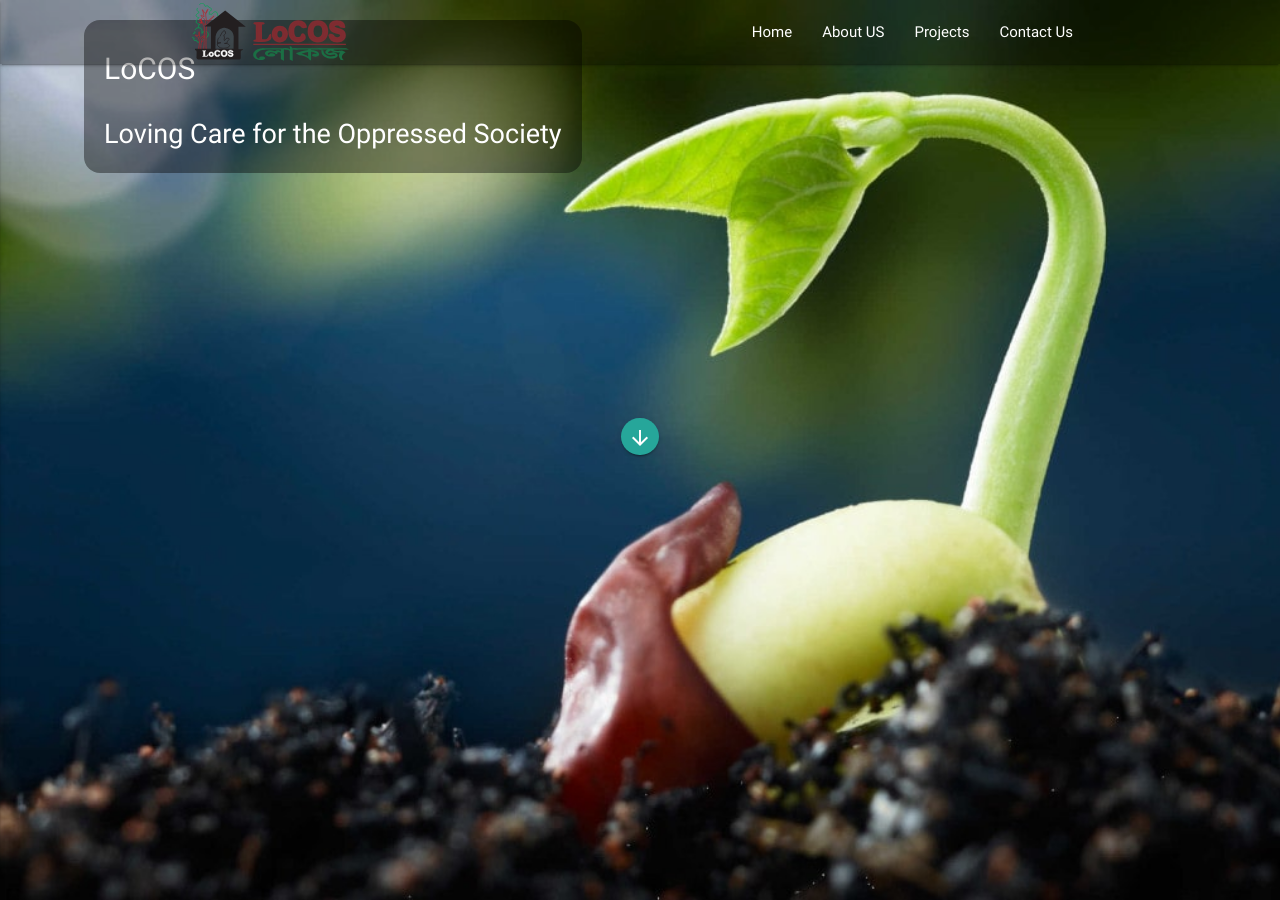
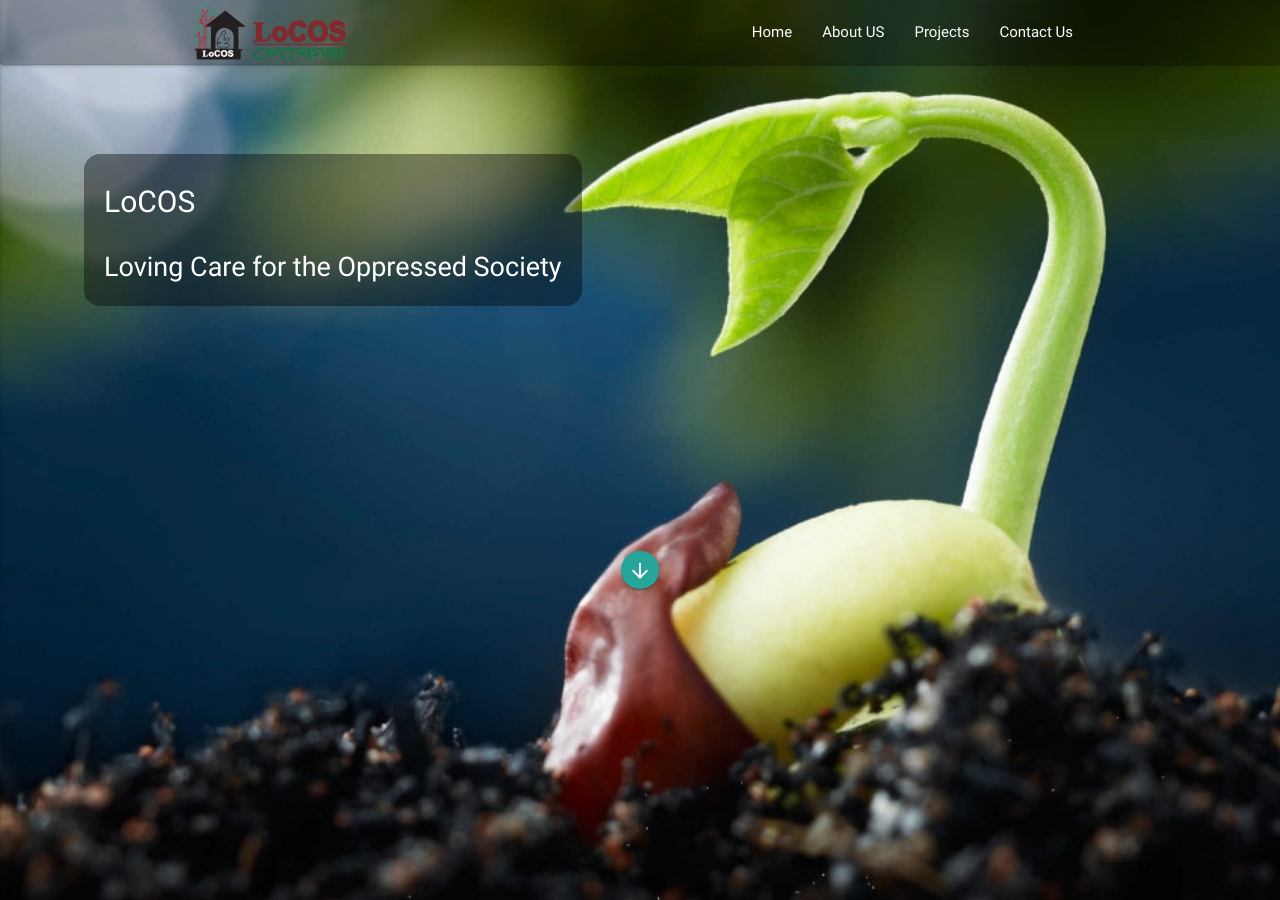
Before and after one commit to locosbd/locosbd.github.io, a Jekyll site: the page built from index.md, in a window 1280 px wide and 900 px high. Built offline with Jekyll 4.4.1, drawn with Linux system fonts in a browser that asks for light colours.

Commit message:
changed home

```diff
--- a/_sass/main.scss
+++ b/_sass/main.scss
@@ -85,7 +85,7 @@ p.rss-subscribe {
 }
 
 #sec1 {
-    padding-top: 12%;
+    padding-top: 12% !important;
     display: flex;
     flex-direction: column;
     padding: 20px;
```
